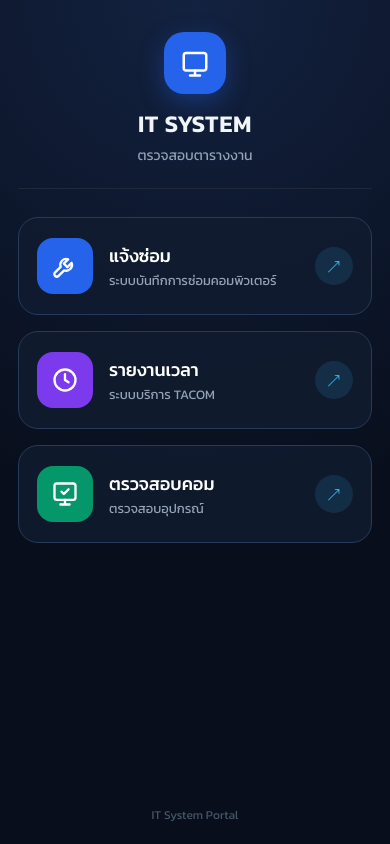
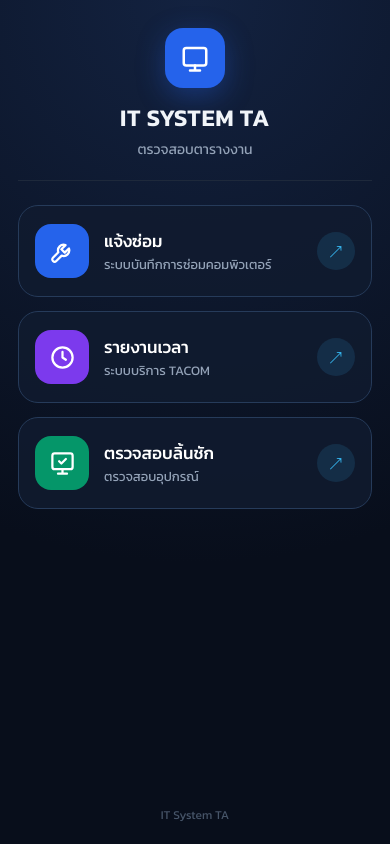
Before and after one commit to ponesatornjob-create/taeieina, a plain HTML site: page index.html in a window 390 px wide. Drawn offline with Linux system fonts and the light colour scheme.

Commit message:
Update index.html

```diff
--- a/index.html
+++ b/index.html
@@ -3,37 +3,33 @@
 <head>
 <meta charset="UTF-8">
 <meta name="viewport" content="width=device-width, initial-scale=1.0">
-<title>IT System Portal</title>
+<title>IT System TA</title>
 
 <style>
 @import url('https://fonts.googleapis.com/css2?family=Kanit:wght@300;400;500;600&display=swap');
 
-* {
+*, *::before, *::after {
     margin: 0;
     padding: 0;
     box-sizing: border-box;
 }
 
-html, body {
-    height: 100%;
-}
-
 body {
     font-family: 'Kanit', sans-serif;
-    background: radial-gradient(circle at top center, #132240 0%, #080e1b 60%);
+    background: radial-gradient(circle at top center, #132240 0%, #080e1b 65%);
+    background-attachment: fixed;
     color: #f1f5f9;
-    height: 100vh;
-    height: 100dvh;
-    overflow: hidden;
+    min-height: 100vh;
+    min-height: 100dvh;
     display: flex;
     justify-content: center;
     align-items: center;
-    padding: 24px 16px;
+    padding: clamp(20px, 4vh, 50px) clamp(16px, 4vw, 48px);
+    overflow-x: hidden;
 }
 
 .container {
-    width: 100%;
-    max-width: 1000px;
+    width: min(92vw, 1320px);
     margin: 0 auto;
     display: flex;
     flex-direction: column;
@@ -42,26 +38,26 @@ body {
 /* HEADER */
 .header {
     text-align: center;
-    margin-bottom: 45px;
+    margin-bottom: clamp(28px, 4.5vh, 56px);
     border-bottom: 1px solid #1e293b;
-    padding-bottom: 28px;
+    padding-bottom: clamp(20px, 3vh, 36px);
 }
 
 .logo {
-    width: 70px;
-    height: 70px;
+    width: clamp(60px, 5vw, 92px);
+    height: clamp(60px, 5vw, 92px);
     background: #2563eb;
-    border-radius: 22px;
+    border-radius: clamp(18px, 1.8vw, 28px);
     display: flex;
     align-items: center;
     justify-content: center;
-    margin: 0 auto 15px;
-    box-shadow: 0 8px 24px rgba(37, 99, 235, 0.35);
+    margin: 0 auto clamp(12px, 1.5vh, 20px);
+    box-shadow: 0 8px 28px rgba(37, 99, 235, 0.35);
 }
 
 .logo svg {
-    width: 35px;
-    height: 35px;
+    width: 50%;
+    height: 50%;
     stroke: white;
     fill: none;
     stroke-width: 2;
@@ -70,7 +66,7 @@ body {
 }
 
 .header h1 {
-    font-size: 28px;
+    font-size: clamp(24px, 2.4vw, 42px);
     font-weight: 600;
     letter-spacing: 0.5px;
 }
@@ -78,29 +74,26 @@ body {
 .header p {
     color: #94a3b8;
     margin-top: 6px;
-    font-size: 16px;
+    font-size: clamp(14px, 1.25vw, 22px);
 }
 
 /* CARDS */
 .cards {
-    display: flex;
-    flex-direction: row;
-    justify-content: center;
-    gap: 20px;
+    display: grid;
+    grid-template-columns: repeat(3, minmax(0, 1fr));
+    gap: clamp(14px, 2.2vw, 32px);
     width: 100%;
 }
 
 .card {
-    flex: 1 1 0;
-    min-width: 0;
     display: flex;
     flex-direction: column;
     align-items: center;
     text-align: center;
-    padding: 30px 20px;
+    padding: clamp(24px, 3.2vw, 48px) clamp(16px, 2vw, 32px);
     background: rgba(17, 28, 48, 0.85);
     border: 1px solid #263b5a;
-    border-radius: 22px;
+    border-radius: clamp(18px, 1.8vw, 28px);
     text-decoration: none;
     color: white;
     transition: transform 0.25s ease, background 0.25s ease, box-shadow 0.25s ease, border-color 0.25s ease;
@@ -111,7 +104,7 @@ body {
     transform: translateY(-6px);
     background: #17243a;
     border-color: #38bdf8;
-    box-shadow: 0 12px 30px rgba(56, 189, 248, 0.14);
+    box-shadow: 0 12px 32px rgba(56, 189, 248, 0.15);
 }
 
 .card:active {
@@ -120,19 +113,19 @@ body {
 
 /* ICON */
 .icon {
-    width: 68px;
-    height: 68px;
-    border-radius: 20px;
+    width: clamp(56px, 5vw, 88px);
+    height: clamp(56px, 5vw, 88px);
+    border-radius: clamp(16px, 1.5vw, 24px);
     display: flex;
     align-items: center;
     justify-content: center;
-    margin: 0 auto 18px;
+    margin: 0 auto clamp(14px, 1.8vw, 24px);
     flex-shrink: 0;
 }
 
 .icon svg {
-    width: 34px;
-    height: 34px;
+    width: 50%;
+    height: 50%;
     stroke: white;
     fill: none;
     stroke-width: 2;
@@ -155,19 +148,19 @@ body {
 /* TEXT */
 .card-text {
     width: 100%;
+    margin-bottom: clamp(16px, 2vw, 28px);
 }
 
 .card h2 {
-    font-size: 20px;
+    font-size: clamp(18px, 1.6vw, 28px);
     font-weight: 500;
-    margin-bottom: 8px;
+    margin-bottom: clamp(6px, 0.7vw, 10px);
 }
 
 .card p {
-    font-size: 14px;
+    font-size: clamp(13px, 1.05vw, 18px);
     color: #94a3b8;
     line-height: 1.5;
-    margin-bottom: 20px;
 }
 
 .btn {
@@ -175,14 +168,15 @@ body {
     display: inline-flex;
     align-items: center;
     justify-content: center;
-    padding: 8px 18px;
+    padding: clamp(8px, 0.7vw, 12px) clamp(16px, 1.5vw, 26px);
     border-radius: 999px;
     background: rgba(56, 189, 248, 0.12);
-    font-size: 13px;
+    font-size: clamp(12px, 0.95vw, 16px);
     font-weight: 500;
     color: #38bdf8;
     transition: background 0.25s ease;
     flex-shrink: 0;
+    white-space: nowrap;
 }
 
 .card:hover .btn {
@@ -191,39 +185,38 @@ body {
 
 /* FOOTER */
 .footer {
-    margin-top: 32px;
+    margin-top: clamp(24px, 4vh, 48px);
     text-align: center;
-    font-size: 12px;
+    font-size: clamp(12px, 0.9vw, 15px);
     color: #475569;
 }
 
-/* MOBILE - ชิดบน เต็มตา ไม่โล่ง ไม่ต้องเลื่อน */
-@media (max-width: 768px) {
+/* MOBILE - ชิดบน พอดีจอ ไม่ต้องเลื่อน */
+@media (max-width: 640px) {
     body {
+        height: 100vh;
+        height: 100dvh;
+        overflow: hidden;
         align-items: flex-start;
-        padding: 32px 18px 20px;
+        padding: 28px 18px 20px;
     }
 
     .container {
-        max-width: 420px;
+        width: 100%;
+        max-width: 440px;
         height: 100%;
     }
 
     .header {
-        margin-bottom: 28px;
-        padding-bottom: 22px;
+        margin-bottom: 24px;
+        padding-bottom: 20px;
     }
 
     .logo {
-        width: 62px;
-        height: 62px;
-        border-radius: 20px;
+        width: 60px;
+        height: 60px;
+        border-radius: 18px;
         margin-bottom: 12px;
-    }
-
-    .logo svg {
-        width: 30px;
-        height: 30px;
     }
 
     .header h1 {
@@ -236,18 +229,16 @@ body {
     }
 
     .cards {
-        flex-direction: column;
-        gap: 16px;
+        grid-template-columns: 1fr;
+        gap: 14px;
     }
 
     .card {
-        flex: none;
-        width: 100%;
         flex-direction: row;
         align-items: center;
         text-align: left;
-        padding: 20px 18px;
-        gap: 16px;
+        padding: 18px 16px;
+        gap: 15px;
         border-radius: 20px;
     }
 
@@ -256,30 +247,25 @@ body {
     }
 
     .icon {
-        width: 56px;
-        height: 56px;
+        width: 54px;
+        height: 54px;
         border-radius: 16px;
         margin: 0;
-    }
-
-    .icon svg {
-        width: 28px;
-        height: 28px;
     }
 
     .card-text {
         flex: 1;
         min-width: 0;
+        margin-bottom: 0;
     }
 
     .card h2 {
-        font-size: 18px;
-        margin-bottom: 3px;
+        font-size: 17px;
+        margin-bottom: 2px;
     }
 
     .card p {
         font-size: 13px;
-        margin-bottom: 0;
         line-height: 1.4;
     }
 
@@ -317,7 +303,7 @@ body {
             </svg>
         </div>
 
-        <h1>IT SYSTEM</h1>
+        <h1>IT SYSTEM TA</h1>
         <p>ตรวจสอบตารางงาน</p>
     </header>
 
@@ -371,7 +357,7 @@ body {
                 </svg>
             </div>
             <div class="card-text">
-                <h2>ตรวจสอบคอม</h2>
+                <h2>ตรวจสอบลิ้นชัก</h2>
                 <p>ตรวจสอบอุปกรณ์</p>
             </div>
             <div class="btn"><span>เข้าสู่ระบบ&nbsp;</span>↗</div>
@@ -379,7 +365,7 @@ body {
 
     </main>
 
-    <footer class="footer">IT System Portal</footer>
+    <footer class="footer">IT System TA</footer>
 
 </div>
 
```
